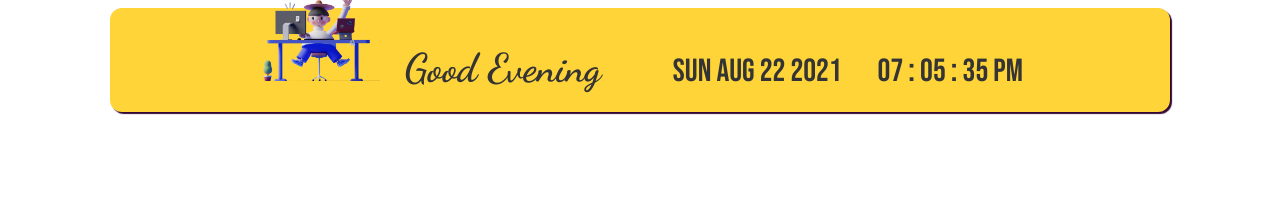
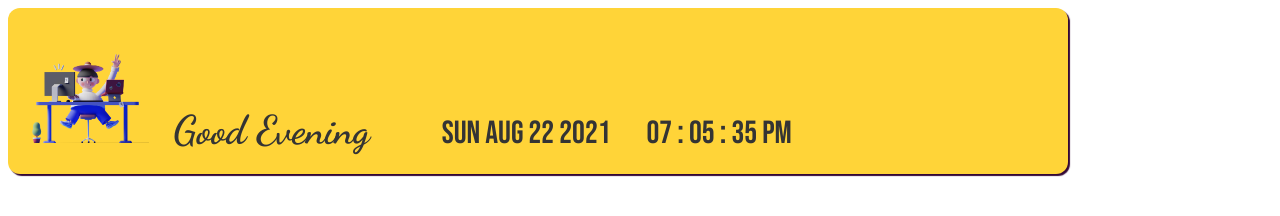
Before and after one commit to nclaudiuf/Greetings-Date-Clock, a plain HTML site: page index.html in a window 1280 px wide. Drawn offline with Linux system fonts and the light colour scheme.

Commit message:
Update margin image

```diff
--- a/index.html
+++ b/index.html
@@ -35,8 +35,6 @@ h1 {
     display: table-cell;
     vertical-align: middle;
     justify-content: center;
-    align-items: center;
-    text-align: center;
 }
 
 .card {
@@ -47,8 +45,6 @@ h1 {
     color: #343434;
     display: inline-block;
     box-shadow: 2px 2px 1px 0px #330835;
-    justify-content: center;
-    align-items: center;
 }
 
 .card:hover {
@@ -93,7 +89,6 @@ h1 {
 }
 .icon img {
     width: 12%;
-        margin-top: -6%;
 }
 
     </style>
```
Lines whose indentation alone changed are shown as unchanged.
